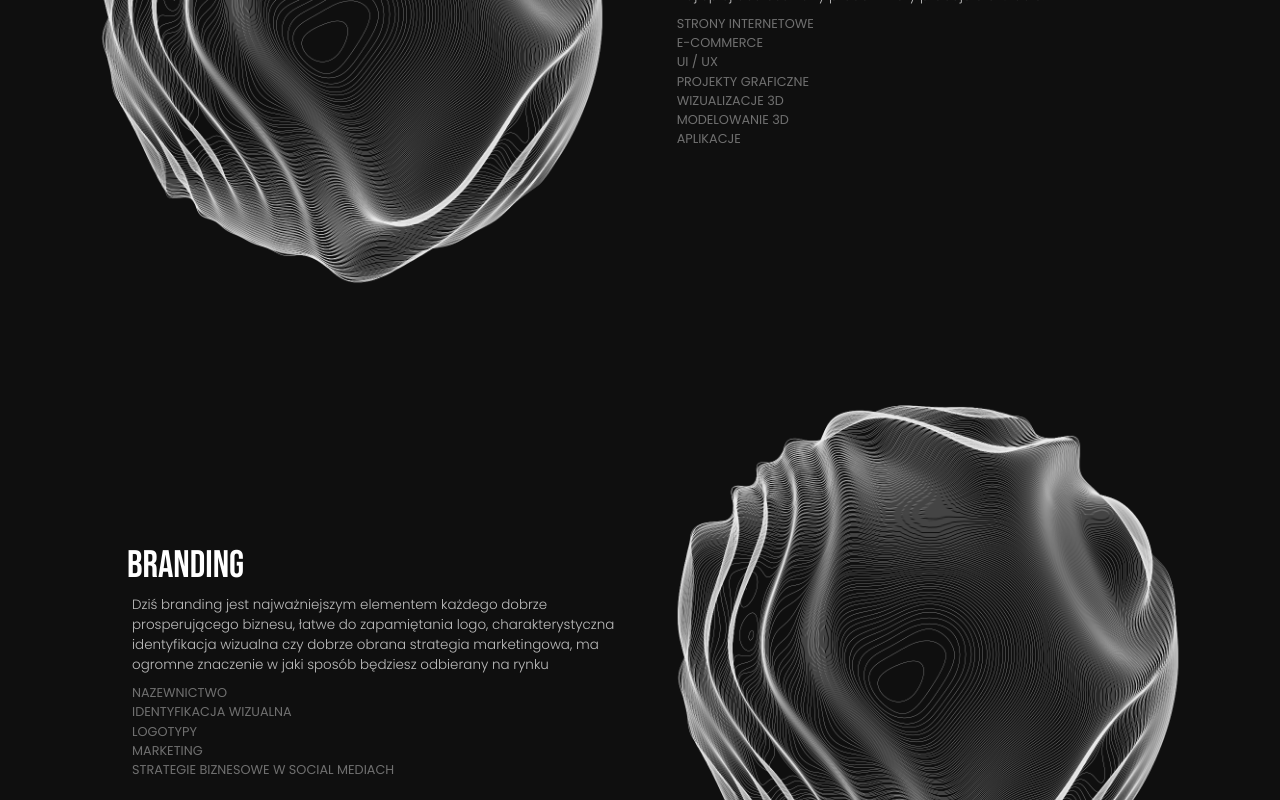
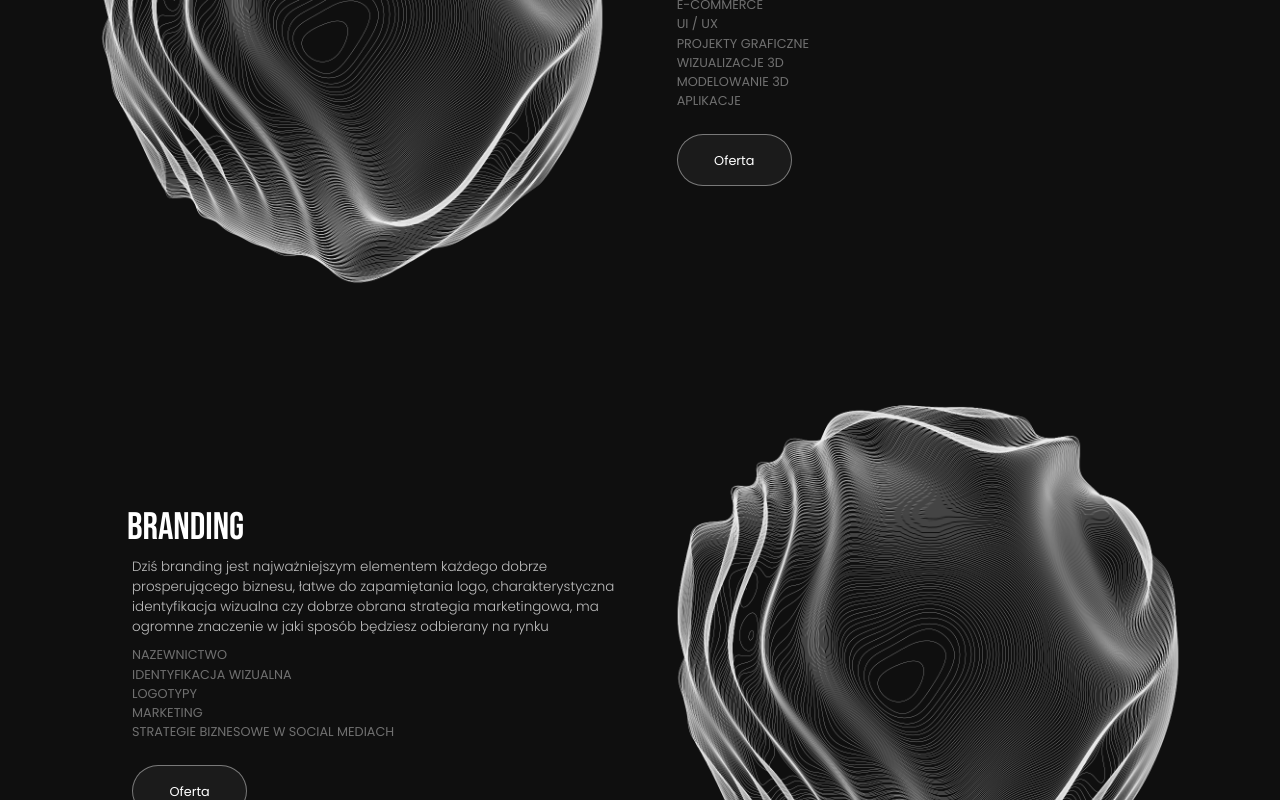
Before and after one commit to dencs08/buzon.studio, a Vue app in the folder vue/: page / in a window 1280 px wide. Shown: the part 2060-2860 px from the top of the page. Built offline with nearby package versions, Linux system fonts and the light colour scheme; a web font is replaced by a local one.

Commit message:
update: Start.vue & Oferta.vue implemented attribute :buttons for WhyUs.vue

```diff
--- a/vue/src/views/Oferta.vue
+++ b/vue/src/views/Oferta.vue
@@ -1,6 +1,6 @@
 <template>
     <TypedHero />
-    <WhyUs />
+    <WhyUs :buttons="false" />
     <OurProcess />
     <Collabs />
     <Footer />
--- a/vue/src/views/Start.vue
+++ b/vue/src/views/Start.vue
@@ -26,7 +26,7 @@
     <Hero />
     <OurWorks />
     <AboutUs />
-    <WhyUs />
+    <WhyUs :buttons="true" />
     <ContactUs />
     <Collabs />
     <Footer />
```
